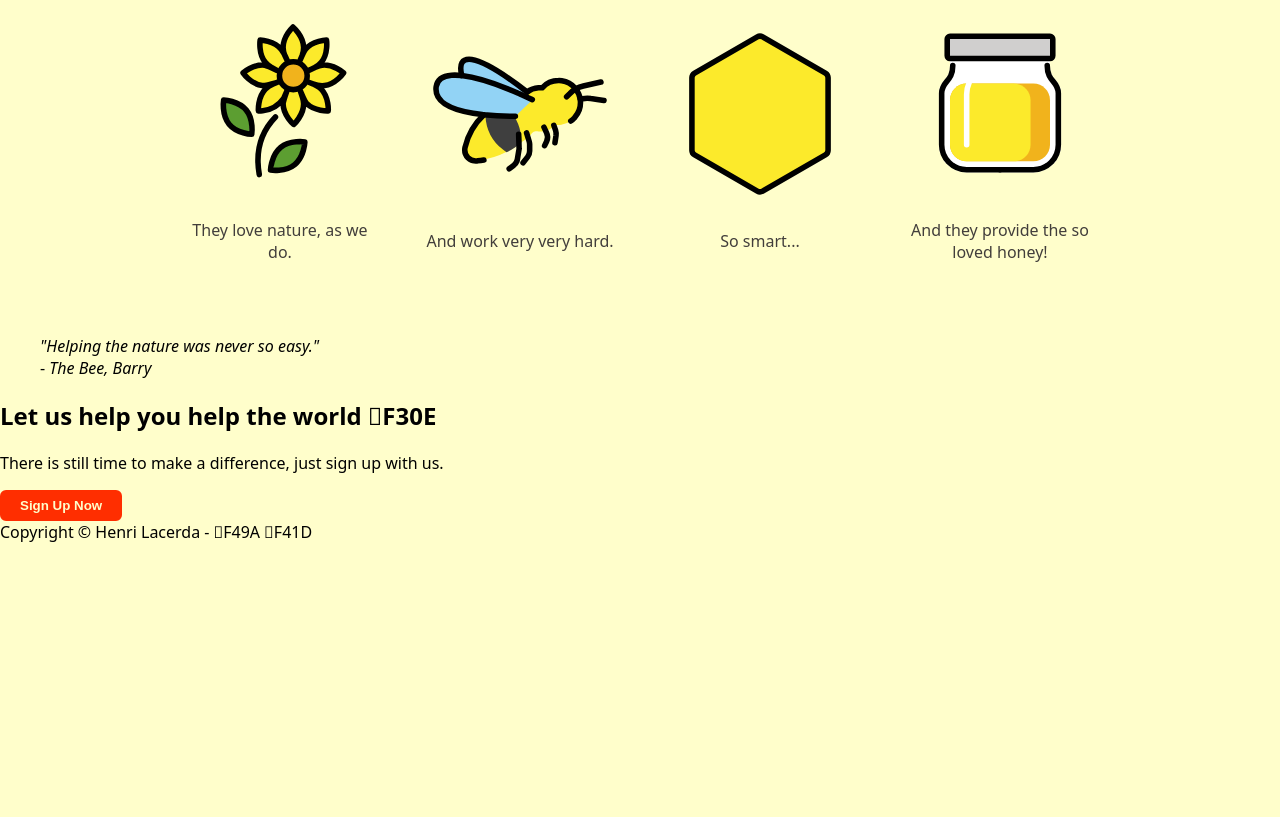
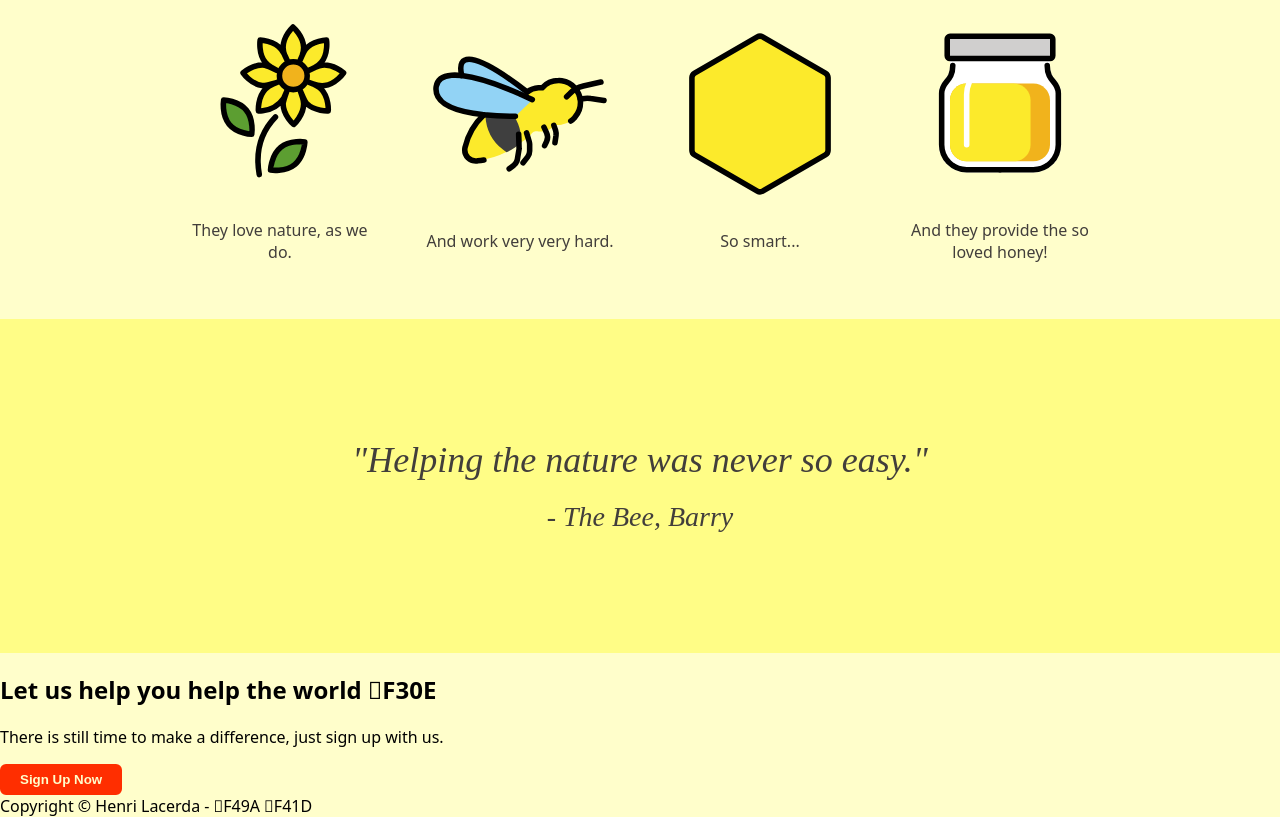
Before and after one commit to henry4666/landing-page, a plain HTML site: page index.html in a window 1280 px wide. Shown: the part 600-1417 px from the top of the page. Before the commit the page ends 1143 px from the top, so only its background shows below. Drawn offline with Linux system fonts and the light colour scheme.

Commit message:
add style to blockquote

```diff
--- a/style.css
+++ b/style.css
@@ -111,3 +111,25 @@ button:hover {
     height: 200px;
     width: auto;
 }
+
+blockquote {
+    font: 36px italic;
+    font-weight: lighter;
+    color: #423E3B;
+    background-color: #fffd86;
+    margin: 0;
+    padding: 120px;
+    text-align: center;
+    display: flex;
+    flex-direction: column;
+    text-align: center;
+    justify-content: center;
+}
+
+blockquote em {
+    padding-bottom: 20px;
+}
+
+blockquote footer {
+    font-size: 28px;
+}
```
